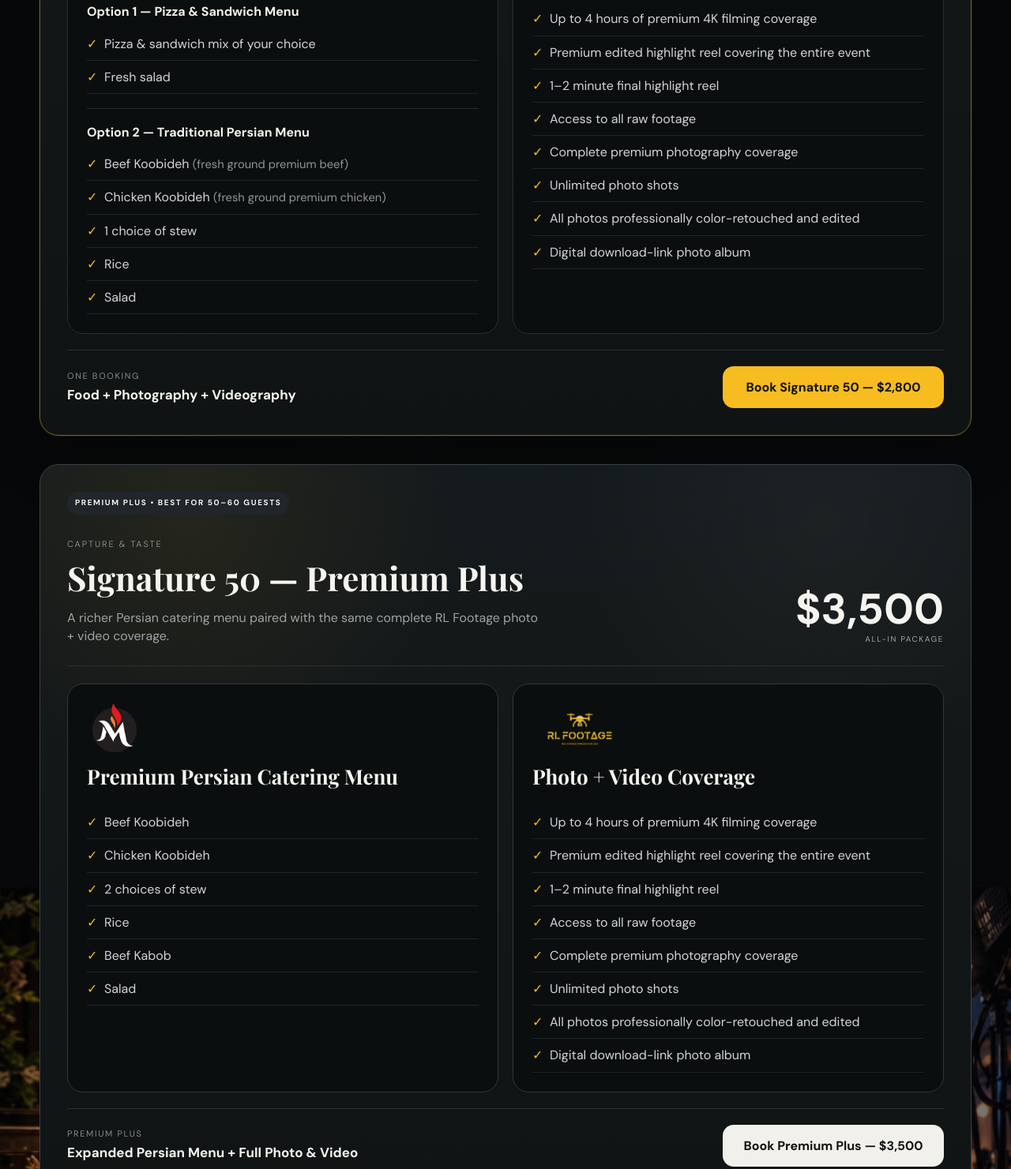
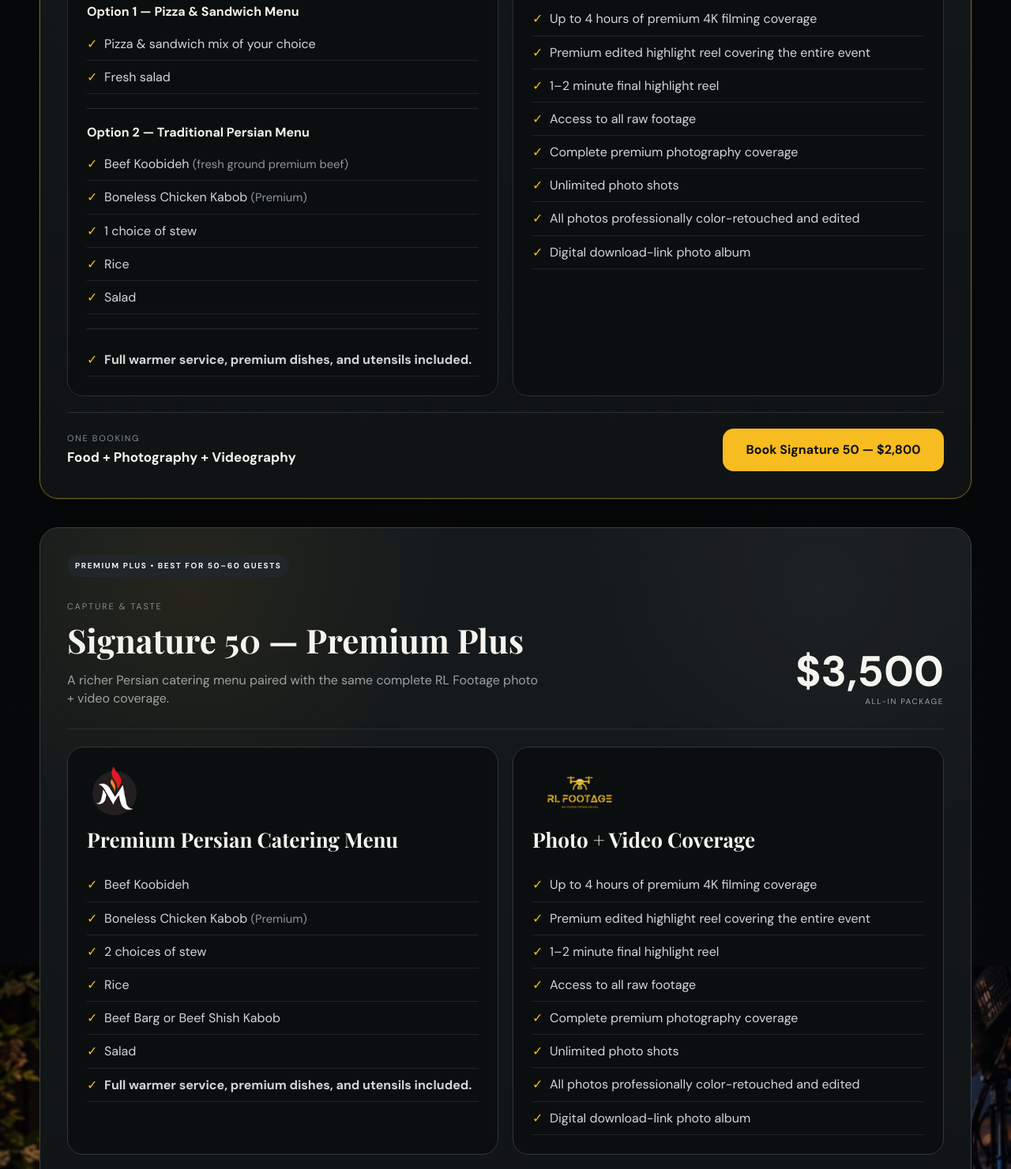
Before and after one commit to dannyfitone-hue/capture-taste-landing, a website: page index.html in a window 1280 px wide. Shown: the part 2232-3713 px from the top of the page at 79% size. Drawn offline with nearby package versions, Linux system fonts and the light colour scheme.

Commit message:
Add files via upload

```diff
--- a/index.html
+++ b/index.html
@@ -139,13 +139,19 @@
                 <div class="option-title">Option 2 — Traditional Persian Menu</div>
                 <ul>
                   <li>Beef Koobideh <span>(fresh ground premium beef)</span></li>
-                  <li>Chicken Koobideh <span>(fresh ground premium chicken)</span></li>
+                  <li>Boneless Chicken Kabob <span>(Premium)</span></li>
                   <li>1 choice of stew</li>
                   <li>Rice</li>
                   <li>Salad</li>
                 </ul>
               </div>
-            </section>
+
+              <div class="menu-option">
+                <ul>
+                  <li><strong>Full warmer service, premium dishes, and utensils included.</strong></li>
+                </ul>
+              </div>
+</section>
 
             <section class="brand-service rl-service">
               <div class="mini-brand">
@@ -198,13 +204,19 @@
               <h4>Premium Persian Catering Menu</h4>
               <ul>
                 <li>Beef Koobideh</li>
-                <li>Chicken Koobideh</li>
+                <li>Boneless Chicken Kabob <span>(Premium)</span></li>
                 <li>2 choices of stew</li>
                 <li>Rice</li>
-                <li>Beef Kabob</li>
+                <li>Beef Barg or Beef Shish Kabob</li>
                 <li>Salad</li>
               </ul>
-            </section>
+
+              <div class="menu-option">
+                <ul>
+                  <li><strong>Full warmer service, premium dishes, and utensils included.</strong></li>
+                </ul>
+              </div>
+</section>
 
             <section class="brand-service rl-service">
               <div class="mini-brand">
@@ -277,14 +289,20 @@
               <div class="menu-option">
                 <div class="option-title">Option 2 — Traditional Persian Menu</div>
                 <ul>
-                  <li>Beef Koobideh <span>(fresh ground premium beef)</span></li>
-                  <li>Chicken Koobideh <span>(fresh ground premium chicken)</span></li>
+                  <li>Beef Shish Kabob</li>
+                  <li>Boneless Chicken Kabob</li>
                   <li>2 choices of stew</li>
                   <li>Rice</li>
                   <li>Salad</li>
                 </ul>
               </div>
-            </section>
+
+              <div class="menu-option">
+                <ul>
+                  <li><strong>Full warmer service, premium dishes, and utensils included.</strong></li>
+                </ul>
+              </div>
+</section>
 
             <section class="brand-service rl-service">
               <div class="mini-brand">
@@ -317,7 +335,13 @@
 <div class="tag premium-tag">PREMIUM PLUS • UP TO 100 GUESTS</div>
 <div class="package-title-row"><div><span class="kicker">CAPTURE & TASTE</span><h3>Signature 100 — Premium Plus</h3><p class="package-subtitle">The Premium Plus experience, scaled for events of up to 100 guests.</p></div><div class="price"><strong>$4,000</strong><span class="all-in">ALL-IN PACKAGE</span></div></div>
 <div class="brand-service-grid">
-<section class="brand-service m-service"><div class="mini-brand"><img src="/mcafe-logo.png" alt="M Cafe & Grill"></div><h4>Premium Persian Catering Menu</h4><ul><li>Beef Koobideh</li><li>Chicken Koobideh</li><li>Beef Kabob</li><li>Chicken Kabob</li><li>2 choices of stew</li><li>Rice</li><li>Salad</li></ul></section>
+<section class="brand-service m-service"><div class="mini-brand"><img src="/mcafe-logo.png" alt="M Cafe & Grill"></div><h4>Premium Persian Catering Menu</h4><ul><li>Beef Koobideh</li><li>Chicken Koobideh</li><li>Beef Barg or Beef Shish Kabob</li><li>Boneless Chicken Kabob</li><li>2 choices of stew</li><li>Rice</li><li>Salad</li><li>Appetizers <span>(Your choice at time of confirming order)</span></li></ul>
+              <div class="menu-option">
+                <ul>
+                  <li><strong>Full warmer service, premium dishes, and utensils included.</strong></li>
+                </ul>
+              </div>
+</section>
 <section class="brand-service rl-service"><div class="mini-brand"><img src="/rl-footage-logo.webp" alt="RL Footage"></div><h4>Photo + Video Coverage</h4><ul><li>Up to 4 hours of premium 4K filming coverage</li><li>Premium edited highlight reel covering the entire event</li><li>1–2 minute final highlight reel</li><li>Access to all raw footage</li><li>Complete premium photography coverage</li><li>Unlimited photo shots</li><li>All photos professionally color-retouched and edited</li><li>Digital download-link photo album</li></ul></section>
 </div><div class="package-footer"><div><span>Signature 100 Premium Plus</span><strong>Premium Catering + Full Photo & Video for up to 100 guests</strong></div><button class="select-package">Book Signature 100 Premium Plus — $4,000</button></div></article>
 <p class="fineprint">Signature 50 packages are designed for approximately 50–60 guests. Signature 100 and Signature 100 Premium Plus are designed for events of up to 100 guests.</p>
```
Also changed, not shown: README.txt (added), assets/mcafe-premium-bg.jpg (added), assets/rlfootage-premium-bg.jpg (added).
